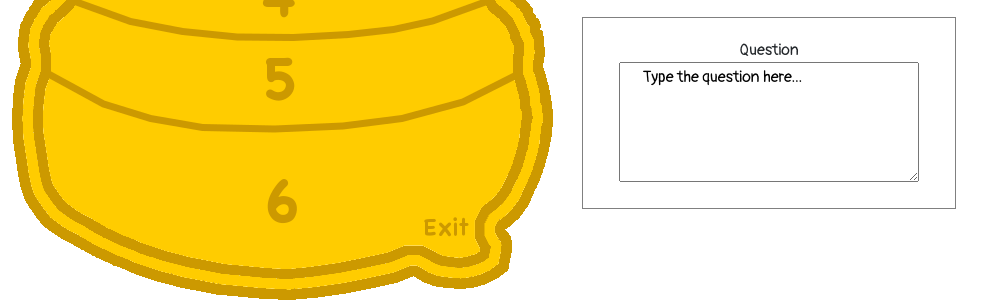
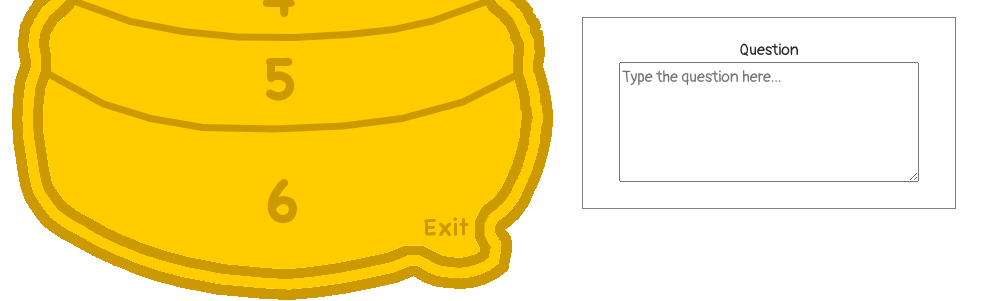
Before and after one commit to rickodonnell/hivemind, a plain HTML site: page index.html in a window 1280 px wide. Shown: the part 383-684 px from the top of the page, without its empty margins (0-1007 px from the left). Drawn offline with nearby package versions, Linux system fonts and the light colour scheme.

Commit message:
Update todo; make textarea prompt a placeholder instead of default text

```diff
--- a/index.html
+++ b/index.html
@@ -32,14 +32,15 @@
 
 <!-- Features -->
 <!-- x 1. "Roll dice" -->
-<!--   2. Show question (and suggest one) -->
+<!-- x 2. Show question  -->
+<!--      (and suggest one) -->
 <!--   3. a. Extend options to: sound level slider, activity of bees duration and waittime, speed of transition into rows, other? -->
-<!--      b. Extend sounds to: delete player, roll dice, other events? -->
+<!--      b. Extend sounds to: delete player, other events? -->
 <!--   4. Exit animation? -->
 <!--   5. Fix multiple popovers on at once -->
 <!--   6. db of previous questions -->
 <!--   7. Add toasts for events or errors (e.g. player x wasn't saved because y) -->
-<!--   7. Edit player? -->
+<!--   8. Edit player? -->
 
 <body>
 
@@ -180,9 +181,7 @@
   </div>
   <div class="question">
     <div class="text">Question</div>
-    <textarea class="text">
-      Type the question here...
-    </textarea>
+    <textarea class="text" placeholder="Type the question here..."></textarea>
   </div>
 </div>
 </body>
```
